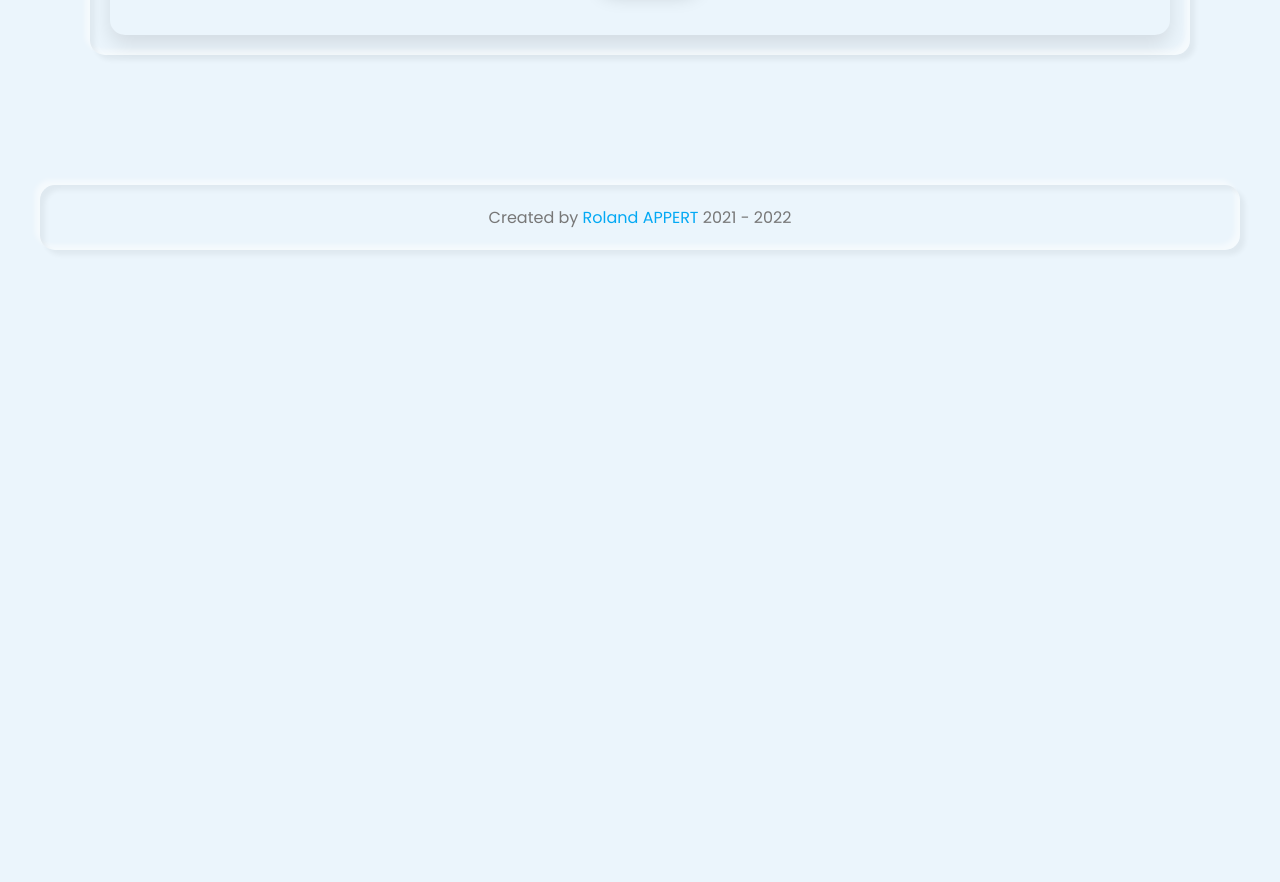
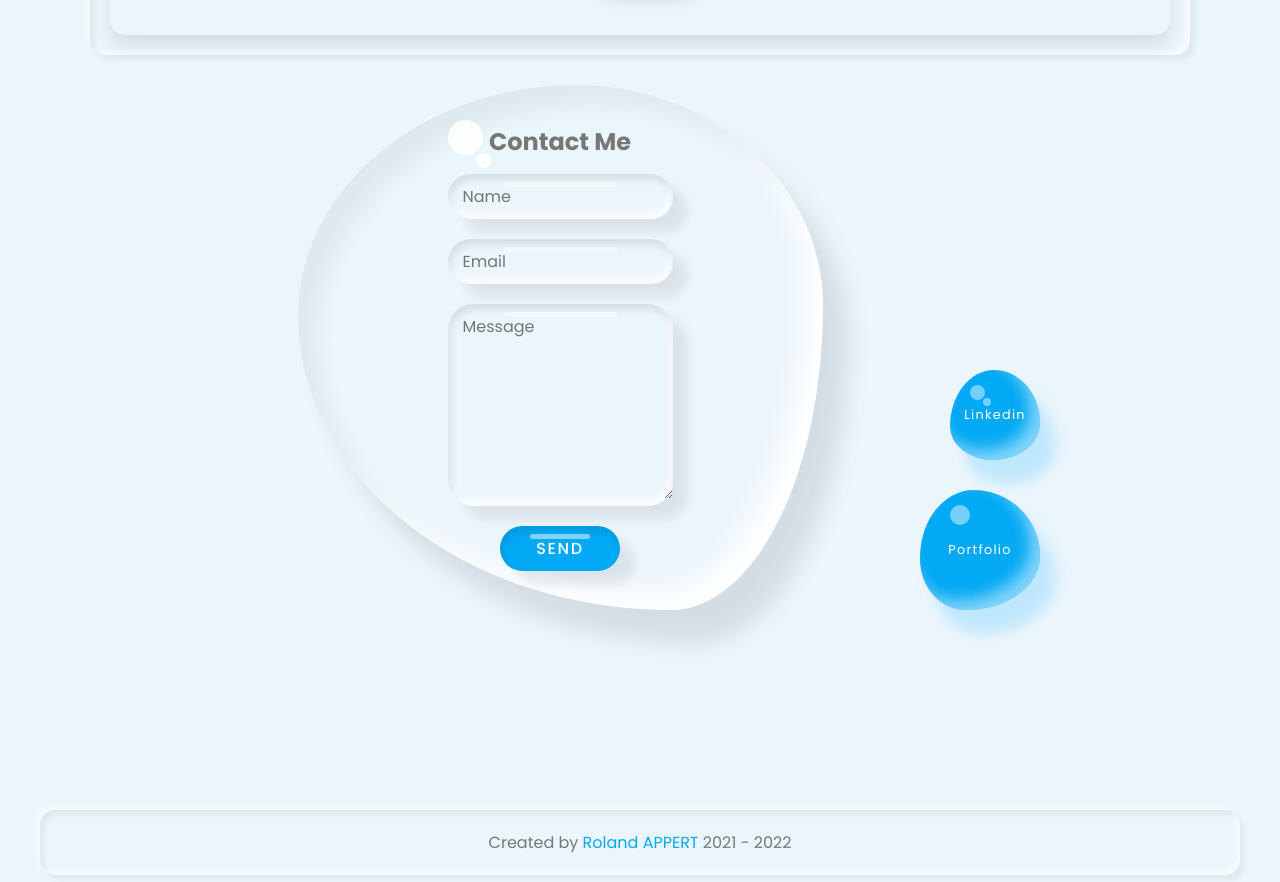
Before and after one commit to 100sue/dev-cardNeu, a plain HTML site: page index.html in a window 1280 px wide. Shown: the part 2574-3456 px from the top of the page. Before the commit the page ends 2854 px from the top, so only its background shows below. Drawn offline with Linux system fonts and the light colour scheme.

Commit message:
ajout video testr

```diff
--- a/index.html
+++ b/index.html
@@ -6,7 +6,7 @@
     <meta name="viewport" content="width=device-width, initial-scale=1.0">
     <link rel="stylesheet" href="https://cdnjs.cloudflare.com/ajax/libs/font-awesome/5.15.4/css/all.min.css">
     <link rel="stylesheet" href="style.css">
-    <title>Dev by Roland APPERT</title>
+    <title>My App: Full Stack</title>
 </head>
 <body>
     <div class="wrapper">
@@ -127,12 +127,35 @@
                                 <p> Play Video</p>
                             </div>
                             <div class="clip">
-                                <video src="vidéo/smoke.mp4" controls></video>
+                                <video src="video/smoke.mp4" controls></video>
                                 <b class="close">Close</b>
                             </div>
                             <a href="https://100sue.github.io/dev-cardNeutwo/" target="_blank" class="btn">access</a>
                         </div>
                     </div>
+                </div>
+                <div class="liquid">
+                    <div class="drop">
+                        <div class="content">
+                            <h2>Contact Me</h2>
+                            <form>
+                                <div class="inputbox">
+                                    <input type="text" placeholder="Name">
+                                </div>
+                                <div class="inputbox">
+                                    <input type="text" placeholder="Email">
+                                </div>
+                                <div class="inputbox">
+                                    <textarea name="message" id="" rows="7" placeholder="Message"></textarea>
+                                </div>
+                                <div class="inputbox">
+                                    <input type="submit" value="Send">
+                                </div>
+                            </form>
+                        </div>
+                    </div>
+                    <a href="https://100sue.github.io/dev-cardNeo/" class="btns">Portfolio</a>
+                    <a href="https://www.linkedin.com/in/roland-appert" class="btns linkedin">Linkedin</a>
                 </div>
             </div>
         </div>
--- a/style.css
+++ b/style.css
@@ -354,7 +354,202 @@ body {
 .explication .card2 .box .content a:hover {
     background: #ff560f;
 }
+/*-------  Contact Me  -----------*/
 
+.liquid {
+    position: relative;
+    left: -80px;
+    display: flex;
+    justify-content: center;
+    align-items: center;
+    margin-bottom: 100px;
+}
+.liquid .drop {
+    position: relative;
+    width: 525px;
+    height: 525px;
+    box-shadow: inset 20px 20px 20px rgba(0, 0, 0, 0.05),
+    25px 35px 20px rgba(0, 0, 0, 0.05),
+    25px 30px 30px rgba(0, 0, 0, 0.05),
+    inset -20px -20px 25px rgba(255, 255, 255, 0.9);
+    transition: 0.5s;
+    position: relative;
+    display: flex;
+    justify-content: center;
+    align-items: center;
+    border-radius: 53% 47% 29% 71% / 44% 42% 58% 56% ;
+}
+.liquid .drop:hover {
+    border-radius: 50%;
+}
+.liquid .drop::before {
+    content: '';
+    position: absolute;
+    top: 35px;
+    left: 150px;
+    width: 35px;
+    height: 35px;
+    border-radius: 50%;
+    background: #fff;
+    opacity: 0.9;
+}
+.liquid .drop::after {
+    content: '';
+    position: absolute;
+    top: 68px;
+    left: 178px;
+    width: 15px;
+    height: 15px;
+    border-radius: 50%;
+    background: #fff;
+    opacity: 0.9;
+}
+.liquid .drop .content {
+    position: relative;
+    display: flex;
+    justify-content: center;
+    align-items: center;
+    flex-direction: column;
+    text-align: center;
+    padding: 40px;
+    gap: 15px;
+}
+.liquid .drop .content h2 {
+    position: relative;
+    color: #777;
+    font-size: 1.5em;
+}
+.liquid .drop .content form {
+    display: flex;
+    justify-content: center;
+    align-items: center;
+    flex-direction: column;
+    gap: 20px;
+}
+.liquid .drop .content form .inputbox {
+    position: relative;
+    width: 225px;
+    box-shadow: inset 2px 5px 10px rgba(0, 0, 0, 0.1),
+                inset -2px -5px 10px rgba(255, 255, 255, 1),
+                        15px 15px 10px rgba(0, 0, 0, 0.05),
+                        15px 10px 15px rgba(0, 0, 0, 0.025);
+    border-radius: 25px;
+}
+.liquid .drop .content form .inputbox::before {
+    content: '';
+    position: absolute;
+    top: 8px;
+    left: 50%;
+    transform: translateX(-50%);
+    width: 50%;
+    height: 5px;
+    background: rgba(255, 255, 255, 0.5);
+    border-radius: 5px;
+}
+.liquid .drop .content form .inputbox input {
+    border: none;
+    outline: none;
+    background: transparent;
+    width: 100%;
+    font-size: 1em;
+    padding: 10px 15px;
+}
+.liquid .drop .content form .inputbox textarea {
+    border: none;
+    outline: none;
+    background: transparent;
+    width: 100%;
+    font-size: 1em;
+    padding: 10px 15px;
+}
+.liquid .drop .content form .inputbox input[type="submit"] {
+    color: #fff;
+    text-transform: uppercase;
+    cursor: pointer;
+    letter-spacing: 0.1em;
+    font-weight: 500;
+
+}
+.liquid .drop .content form .inputbox:last-child {
+    background: #03a9f4;
+    width: 120px;
+    box-shadow: inset 2px 5px 10px rgba(0, 0, 0, 0.1),
+                15px 15px 10px rgba(0, 0, 0, 0.05),
+                15px 10px 15px rgba(0, 0, 0, 0.025);
+    transition: 0.5s;
+}
+.liquid .drop .content form .inputbox:last-child:hover {
+    width: 150px;
+}
+.btns {
+    position: absolute;
+    right: 100px;
+    bottom: 0px;
+    width: 120px;
+    height: 120px;
+    background: #03a9f4;
+    display: flex;
+    justify-content: center;
+    align-items: center;
+    cursor: pointer;
+    text-decoration: none;
+    color: #fff;
+    line-height: 1.2em;
+    letter-spacing: 0.1em;
+    font-size: 0.8em;
+    text-align: center;
+    box-shadow: inset 10px 10px 10px rgba(1, 180, 255, 0.05),
+    15px 25px 10px rgba(1, 180, 255, 0.1),
+    15px 20px 20px rgba(1, 180, 255, 0.1),
+    inset -10px -10px 15px rgba(255, 255, 255, 0.5);
+    border-radius: 45% 56% 62% 38% / 57% 55% 45% 43%;
+    transition: 0.25s;
+}
+.btns:hover {
+    border-radius: 50%;
+}
+.btns::before {
+    content: '';
+    position: absolute;
+    top: 15px;
+    left: 30px;
+    width: 20px;
+    height: 20px;
+    border-radius: 50%;
+    background: #fff;
+    opacity: 0.45;
+}
+.btns.linkedin {
+    bottom: 150px;
+    right: 100px;
+    width: 90px;
+    height: 90px;
+    border-radius: 49% 51% 52% 48% / 63% 59% 41% 37%;
+    box-shadow: inset 10px 10px 10px rgba(1, 180, 255, 0.05),
+    15px 25px 10px rgba(1, 180, 255, 0.1),
+    15px 20px 20px rgba(1, 180, 255, 0.1),
+    inset -10px -10px 15px rgba(255, 255, 255, 0.5);
+    background: #03a9f4;
+}
+.btns.linkedin::before {
+    left: 20px;
+    width: 15px;
+    height: 15px;
+}
+.btns.linkedin::after {
+    content: '';
+    position: absolute;
+    top: 28px;
+    left: 33px;
+    width: 8px;
+    height: 8px;
+    border-radius: 50%;
+    background: #fff;
+    opacity: 0.45;
+}
+.btns.linkedin:hover {
+    border-radius: 50%;
+}
 
 .credits{
     font-size: 1em;
```
Also changed, not shown: 2 other files.
